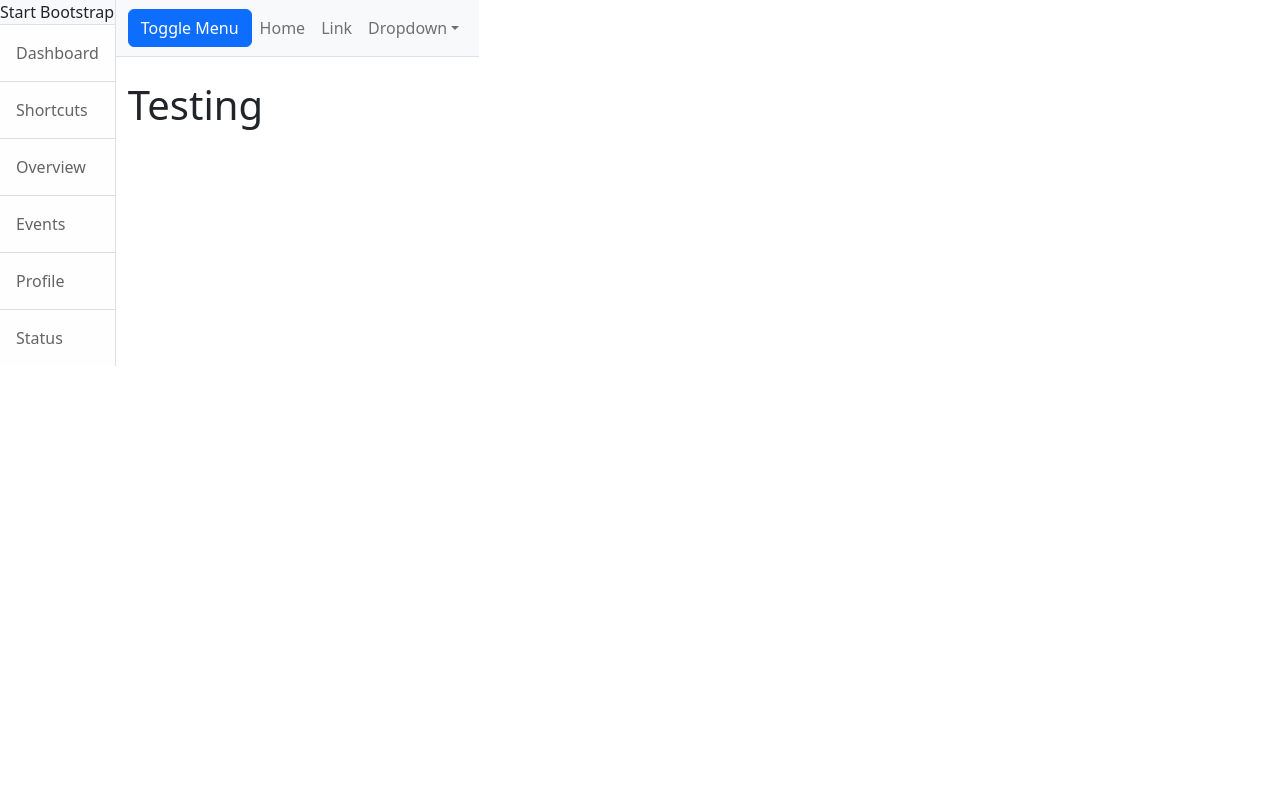
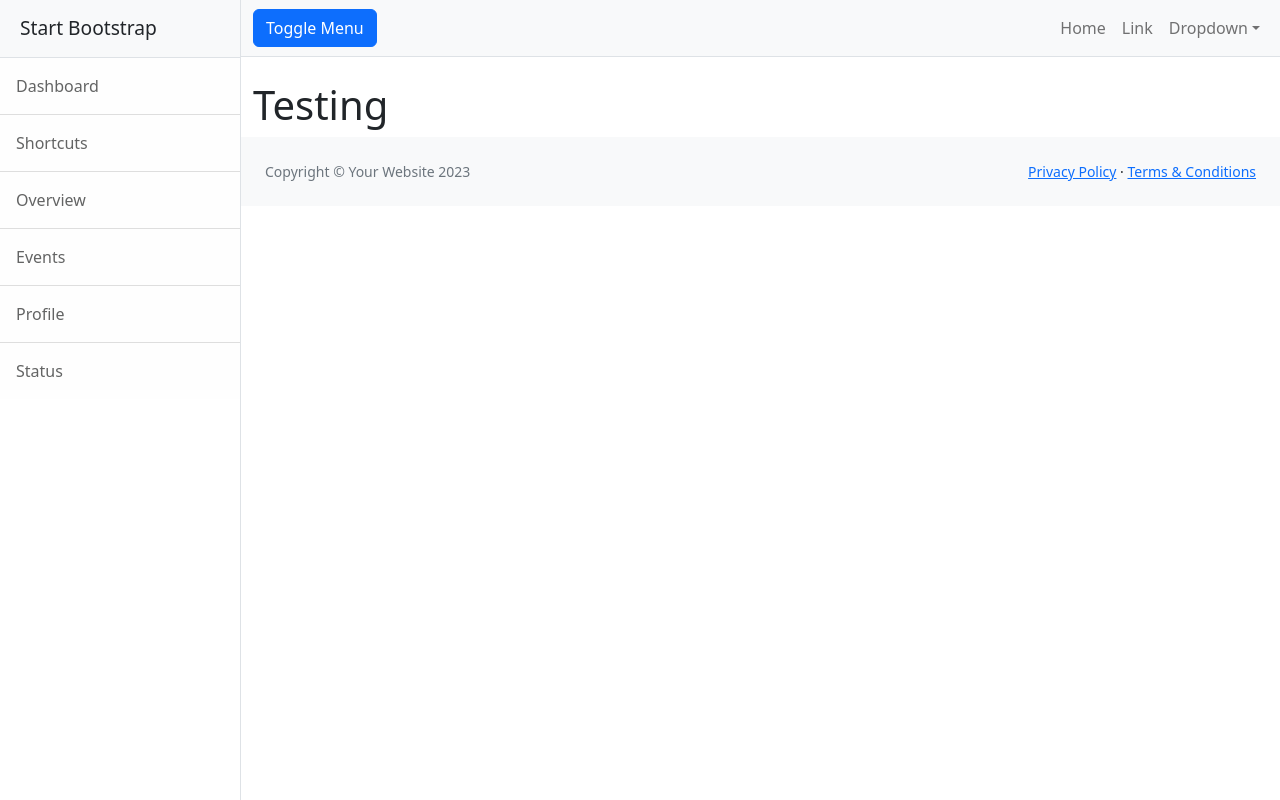
Before and after one commit to Freedy-FR/CI-P4-AlphaCRM, a Django app: page / in a window 1280 px wide. Run offline with Django 3.2, Linux system fonts and the light colour scheme; data that the repository does not hold is empty.

Commit message:
feat: :sparkles: Add static files from startbootstrap templates

```diff
--- a/crm/views.py
+++ b/crm/views.py
@@ -5,6 +5,6 @@ from .models import Customer
 
 class CustomerList(generic.ListView):
     model = Customer
-    queryset = Customer.objects.all()
+    queryset = Customer.objects.all().order_by("-created_on")
     template_name = "index.html"
     paginate_by = 20
--- /dev/null
+++ b/static/css/styles.css
@@ -0,0 +1,46 @@
+/* Startbootstrap code */
+
+#wrapper {
+    overflow-x: hidden;
+}
+
+#sidebar-wrapper {
+    min-height: 100vh;
+    margin-left: -15rem;
+    -webkit-transition: margin .25s ease-out;
+    -moz-transition: margin .25s ease-out;
+    -o-transition: margin .25s ease-out;
+    transition: margin .25s ease-out;
+}
+
+#sidebar-wrapper .sidebar-heading {
+    padding: 0.875rem 1.25rem;
+    font-size: 1.2rem;
+}
+
+#sidebar-wrapper .list-group {
+    width: 15rem;
+}
+
+#page-content-wrapper {
+    min-width: 100vw;
+}
+
+body.sb-sidenav-toggled #wrapper #sidebar-wrapper {
+    margin-left: 0;
+}
+
+@media (min-width: 768px) {
+    #sidebar-wrapper {
+        margin-left: 0;
+    }
+
+    #page-content-wrapper {
+        min-width: 0;
+        width: 100%;
+    }
+
+    body.sb-sidenav-toggled #wrapper #sidebar-wrapper {
+        margin-left: -15rem;
+    }
+}
--- /dev/null
+++ b/static/js/scripts.js
@@ -0,0 +1,21 @@
+
+
+// Code source: Startbootstrap templates
+window.addEventListener("DOMContentLoaded", (event) => {
+    // Toggle the side navigation
+    const sidebarToggle = document.body.querySelector("#sidebarToggle");
+    if (sidebarToggle) {
+        // Uncomment Below to persist sidebar toggle between refreshes
+        // if (localStorage.getItem('sb|sidebar-toggle') === 'true') {
+        //     document.body.classList.toggle('sb-sidenav-toggled');
+        // }
+        sidebarToggle.addEventListener("click", (event) => {
+            event.preventDefault();
+            document.body.classList.toggle("sb-sidenav-toggled");
+            localStorage.setItem(
+                "sb|sidebar-toggle",
+                document.body.classList.contains("sb-sidenav-toggled")
+            );
+        });
+    }
+});
--- a/templates/base.html
+++ b/templates/base.html
@@ -120,15 +120,34 @@
           <!-- Content Goes here -->
           {% endblock content %}
         </div>
+
+        <footer class="py-4 bg-light mt-auto sticky-md-bottom">
+          <div class="container-fluid px-4">
+            <div
+              class="d-flex align-items-center justify-content-between small"
+            >
+              <div class="text-muted">Copyright &copy; Your Website 2023</div>
+              <div>
+                <a href="#">Privacy Policy</a>
+                &middot;
+                <a href="#">Terms &amp; Conditions</a>
+              </div>
+            </div>
+          </div>
+        </footer>
       </div>
     </div>
     <!-- Bootstrap core JS-->
     <script src="https://cdn.jsdelivr.net/npm/bootstrap@5.2.3/dist/js/bootstrap.bundle.min.js"></script>
 
-    <!-- <script src="https://cdn.jsdelivr.net/npm/bootstrap@5.2.3/dist/js/bootstrap.bundle.min.js" integrity="sha384-kenU1KFdBIe4zVF0s0G1M5b4hcpxyD9F7jL+jjXkk+Q2h455rYXK/7HAuoJl+0I4" crossorigin="anonymous"></script> -->
+    <script
+      src="https://cdn.jsdelivr.net/npm/bootstrap@5.2.3/dist/js/bootstrap.bundle.min.js"
+      integrity="sha384-kenU1KFdBIe4zVF0s0G1M5b4hcpxyD9F7jL+jjXkk+Q2h455rYXK/7HAuoJl+0I4"
+      crossorigin="anonymous"
+    ></script>
 
     <!-- Core theme JS-->
     <!-- <script src="js/scripts.js"></script> -->
-    <!-- <script src="{% static 'js/scripts.js' %}"></script> -->
+    <script src="{% static 'js/scripts.js' %}"></script>
   </body>
 </html>
--- a/templates/index.html
+++ b/templates/index.html
@@ -2,5 +2,7 @@
 
 <h1 class="mt-4">Testing</h1>
 
-{% for customer in customer_list %} {{customer.full_name}} {% endfor %}
+{% for customer in customer_list %}
+{{customer.full_name}}
+{% endfor %}
 {%endblock%}
```
